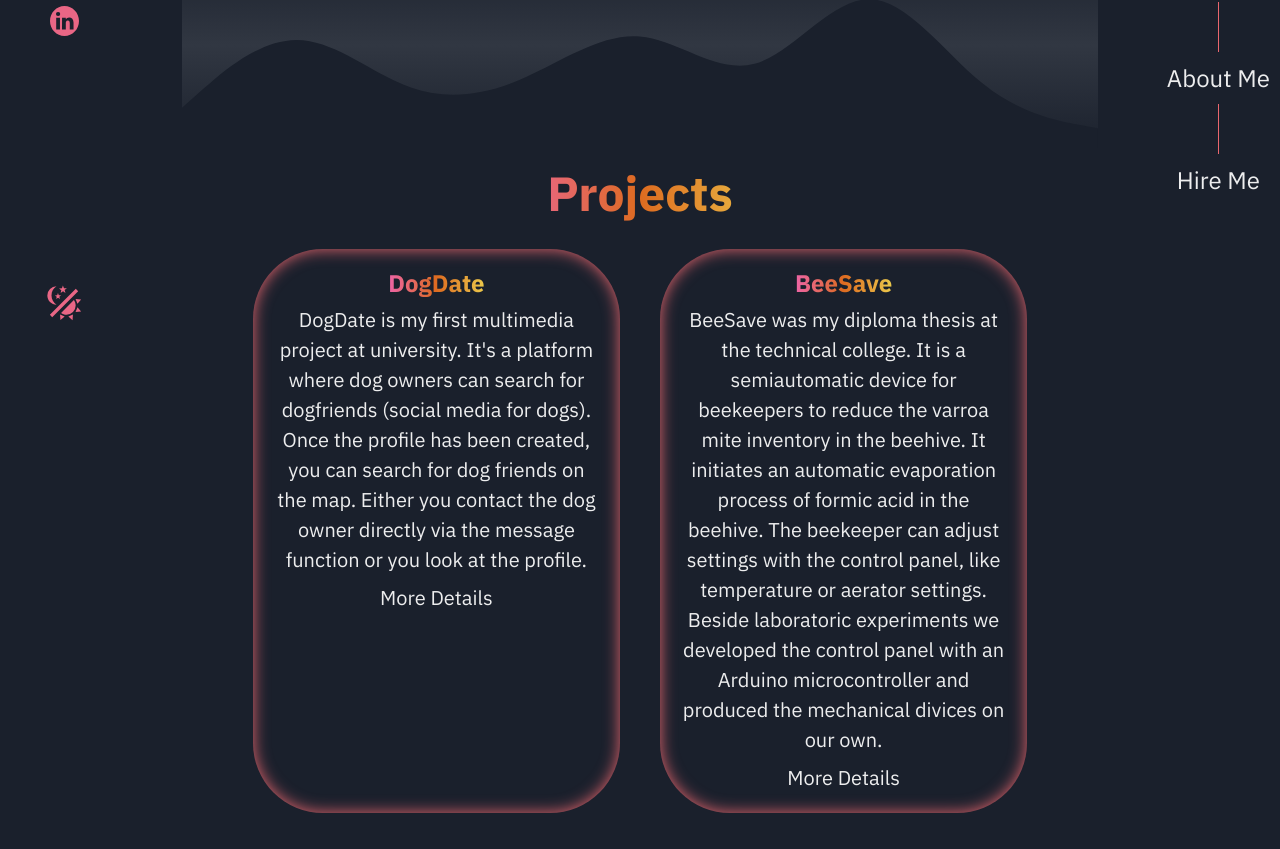
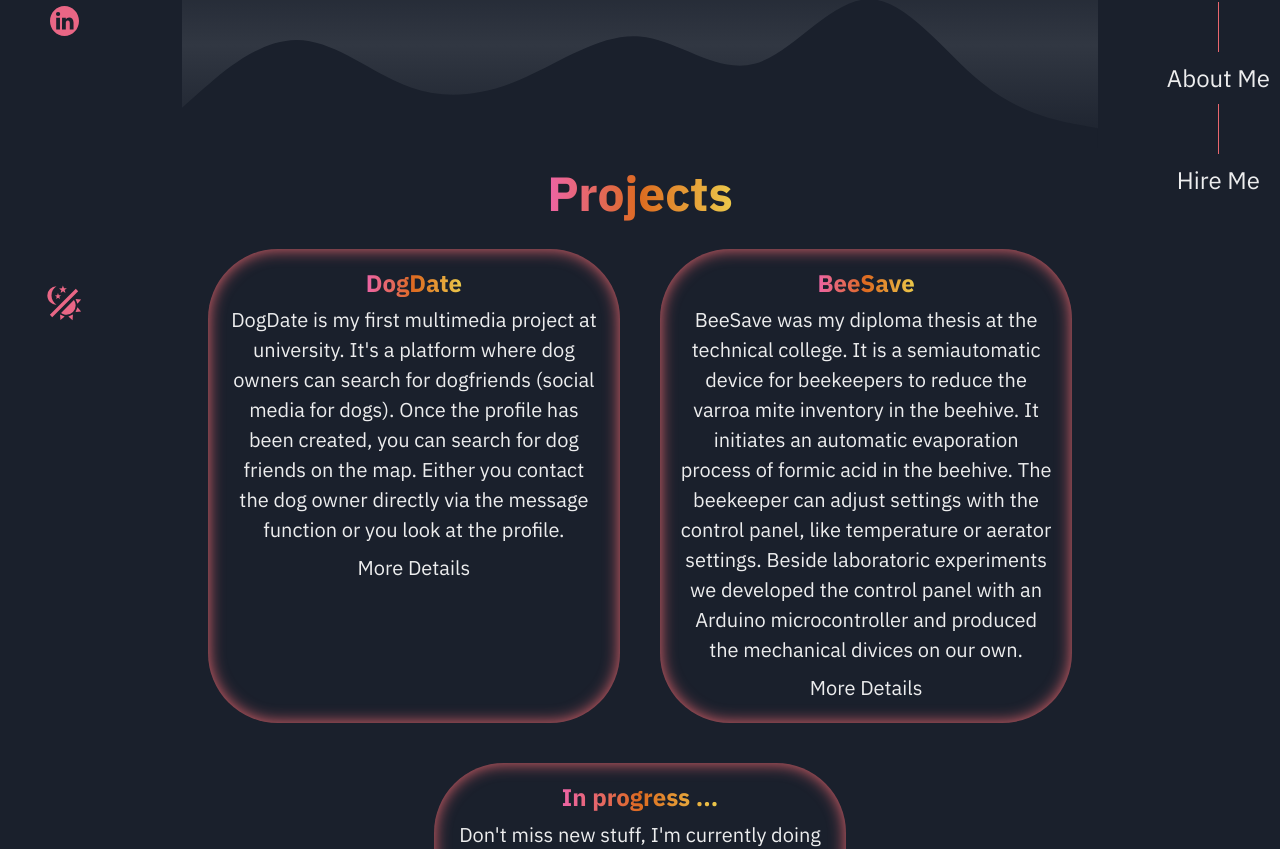
Before and after one commit to kerstin97/portfolio, a Next.js app in the folder portfolio/: page / in a window 1280 px wide. Shown: the part 427-1276 px from the top of the page. Built offline with nearby package versions, Linux system fonts and the light colour scheme.

Commit message:
Make projcts responsibe

```diff
--- a/portfolio/components/project.js
+++ b/portfolio/components/project.js
@@ -3,10 +3,32 @@ import { Heading, Text, Link, VStack } from '@chakra-ui/react';
 
 export default function Project(props) {
     return (
-        <VStack flexBasis="45%" p="20px" m="20px" borderRadius="70px" boxShadow="inset 0 0 1em #e9666e">
-            <Heading fontSize="2xl" bgGradient="linear(to-l, yellow.400, orange.500, pink.400)" bgClip="text">{props.title}</Heading>
-            <Text fontSize="xl" textAlign="center">{props.description}</Text>
-            <Link href={props.link}  isExternal>
+        <VStack
+            flexBasis={["100%","100%","100%","45%"]}
+            p="20px"
+            m="20px"
+            borderRadius="70px"
+            boxShadow="inset 0 0 1em #e9666e"
+        >
+            <Heading
+                fontSize="2xl"
+                bgGradient="linear(to-l, yellow.400, orange.500, pink.400)"
+                bgClip="text"
+            >
+                {props.title}
+            </Heading>
+
+            <Text
+                fontSize="xl"
+                textAlign="center"
+            >
+                {props.description}
+            </Text>
+
+            <Link
+                href={props.link}
+                isExternal
+            >
                 <Text fontSize="xl">More Details</Text>
             </Link>
         </VStack>
--- a/portfolio/components/projects.js
+++ b/portfolio/components/projects.js
@@ -4,9 +4,24 @@ import Project from './project';
 export default function Projects() {
     return (
         <section id="projects">
-            <Center><Heading pr={"50px"} pl={"50px"} lineHeight={1.5} bgGradient="linear(to-l, yellow.400, orange.500, pink.400)" bgClip="text" size="2xl">Projects</Heading></Center>
-             <Flex  pr={"50px"} pl={"50px"} flexWrap="wrap" justifyContent="center" flexDir="row" spacing="24px">
-                 <Project
+            <Center>
+                <Heading
+                    lineHeight={1.5}
+                    bgGradient="linear(to-l, yellow.400, orange.500, pink.400)"
+                    bgClip="text"
+                    size="2xl"
+                >
+                    Projects
+                </Heading>
+            </Center>
+
+             <Flex
+                flexWrap="wrap"
+                justifyContent="center"
+                flexDir="row"
+                spacing="20px"
+            >
+                <Project
                     title="DogDate"
                     description="DogDate is my first multimedia project at university. It's a platform where dog owners can search for dogfriends (social media for dogs). Once the profile has been created, you can search for dog friends on the map. Either you contact the dog owner directly via the message function or you look at the profile."
                     link="https://portfolio.fh-salzburg.ac.at/projects/2021-dog-date"
```
